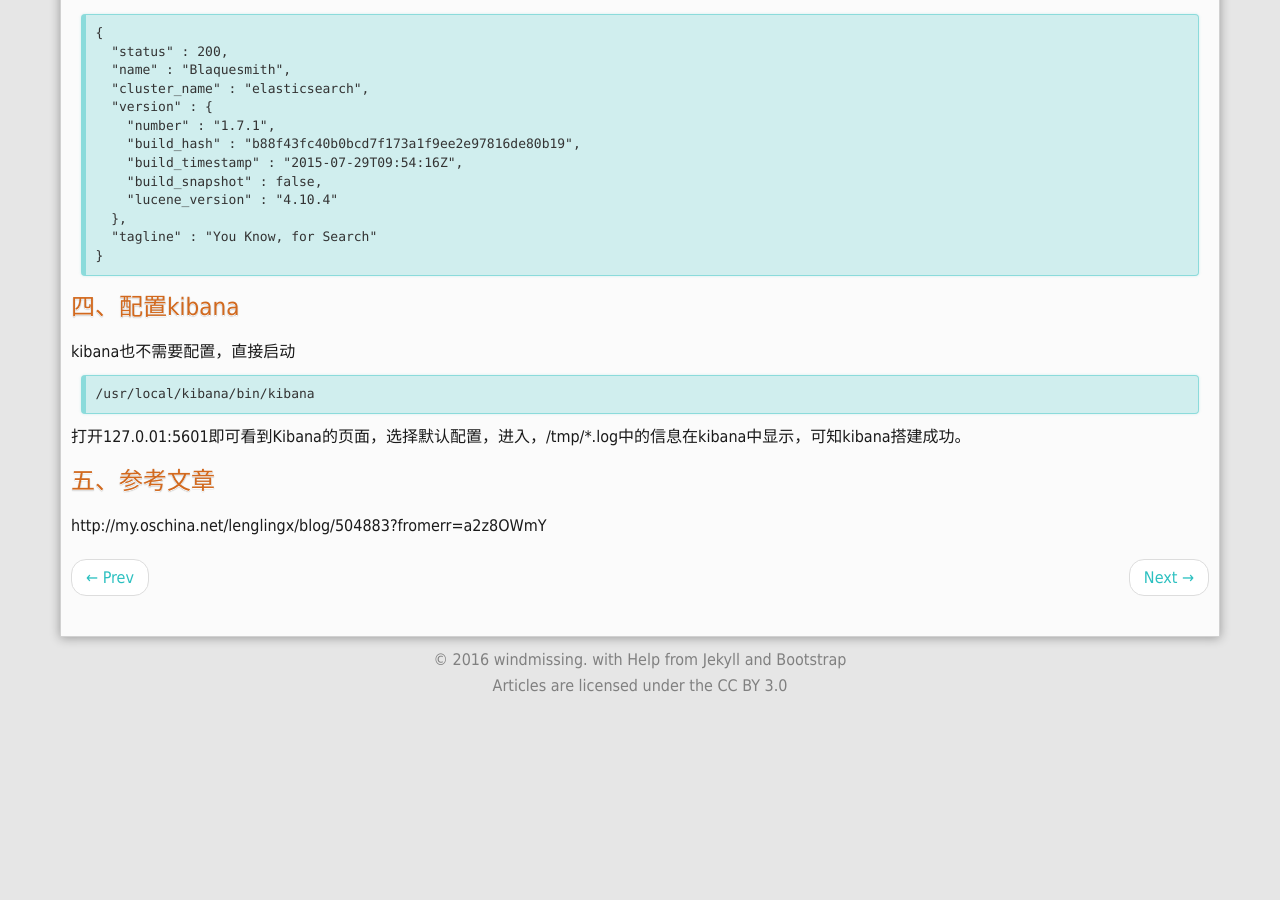
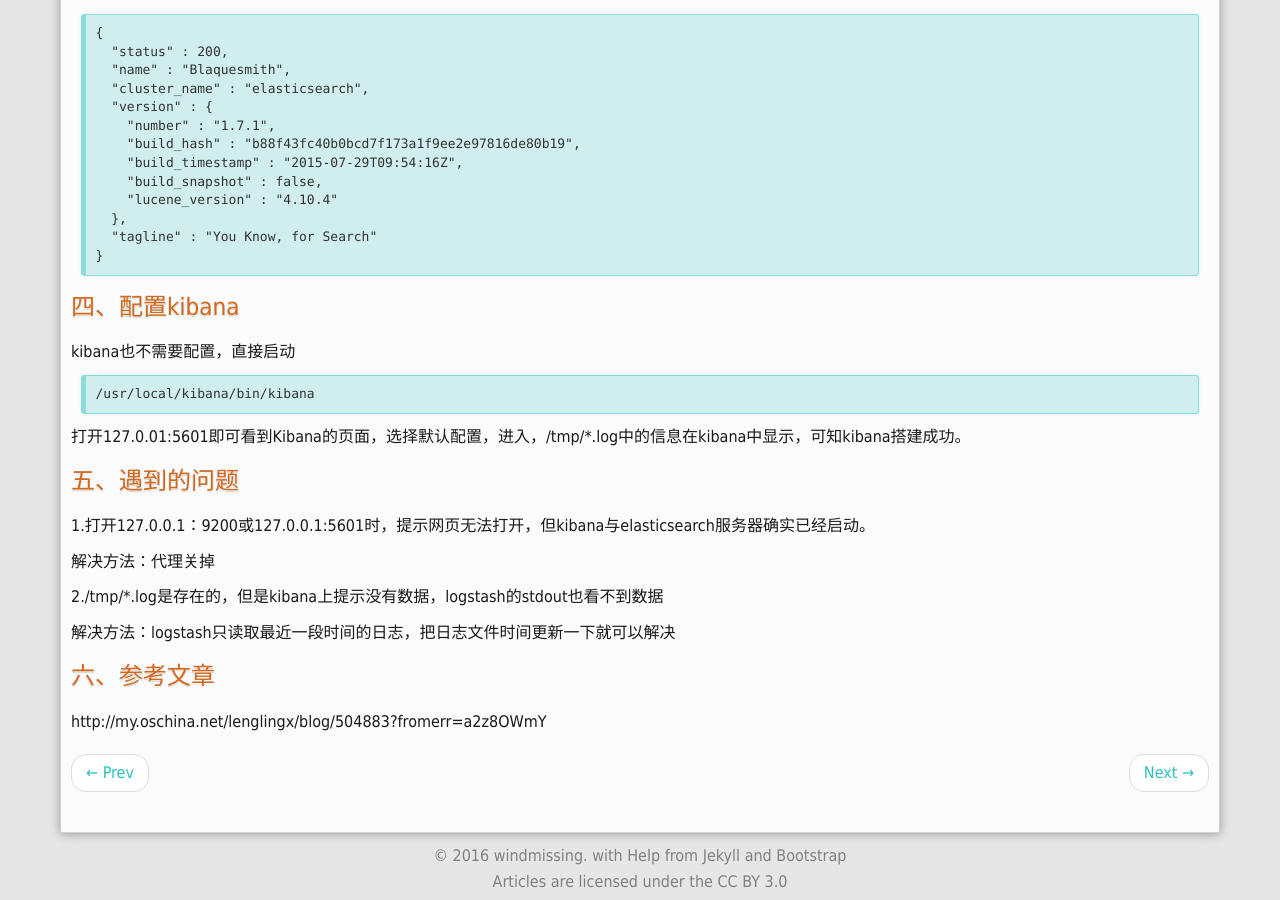
Before and after one commit to windmissing/windmissing.github.io, a Jekyll site: the page built from _posts/2016-01-09-set-up-ELK-locally.md, in a window 1280 px wide and 900 px high, scrolled down 1853 px. Built offline with Jekyll 4.4.1, drawn with Linux system fonts in a browser that asks for light colours; Markdown is read by kramdown in place of the engine named in the settings; comment, search, counter and statistics services are not loaded; before the commit the page ends 2557 px from its top, so only the background shows below that.

Commit message:
some written error

```diff
--- a/_posts/2016-01-09-set-up-ELK-locally.md
+++ b/_posts/2016-01-09-set-up-ELK-locally.md
@@ -118,5 +118,14 @@
 打开127.0.01:5601即可看到Kibana的页面，选择默认配置，进入，/tmp/*.log中的信息在kibana中显示，可知kibana搭建成功。
 
 
-#### 五、参考文章
+#### 五、遇到的问题
+1.打开127.0.0.1：9200或127.0.0.1:5601时，提示网页无法打开，但kibana与elasticsearch服务器确实已经启动。
+
+解决方法：代理关掉
+
+2./tmp/*.log是存在的，但是kibana上提示没有数据，logstash的stdout也看不到数据
+
+解决方法：logstash只读取最近一段时间的日志，把日志文件时间更新一下就可以解决
+
+#### 六、参考文章
 http://my.oschina.net/lenglingx/blog/504883?fromerr=a2z8OWmY
```
Also changed, not shown: _posts/2016-01-07-memory-leak-in-linux-4.md (+6 -1 lines), _posts/2016-01-10-logstash-filter-grok.md (+3 -1 lines).
